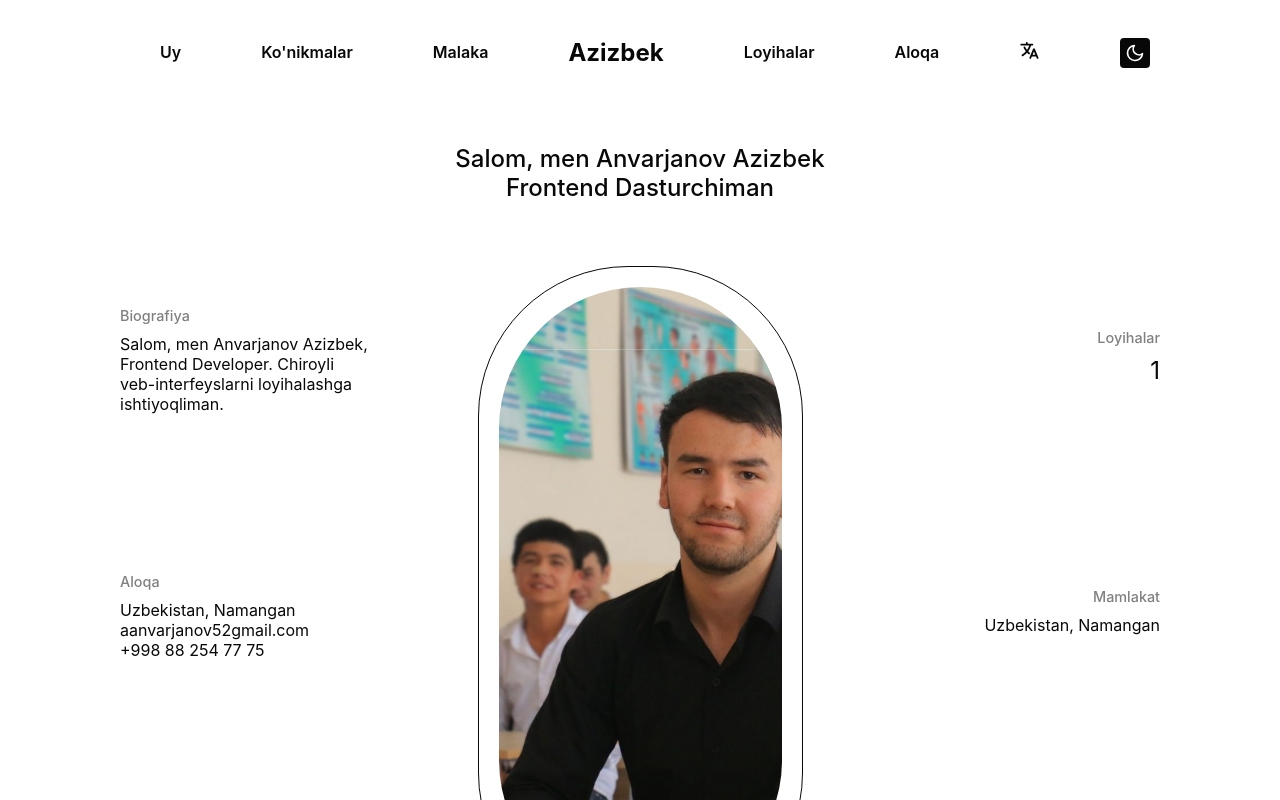
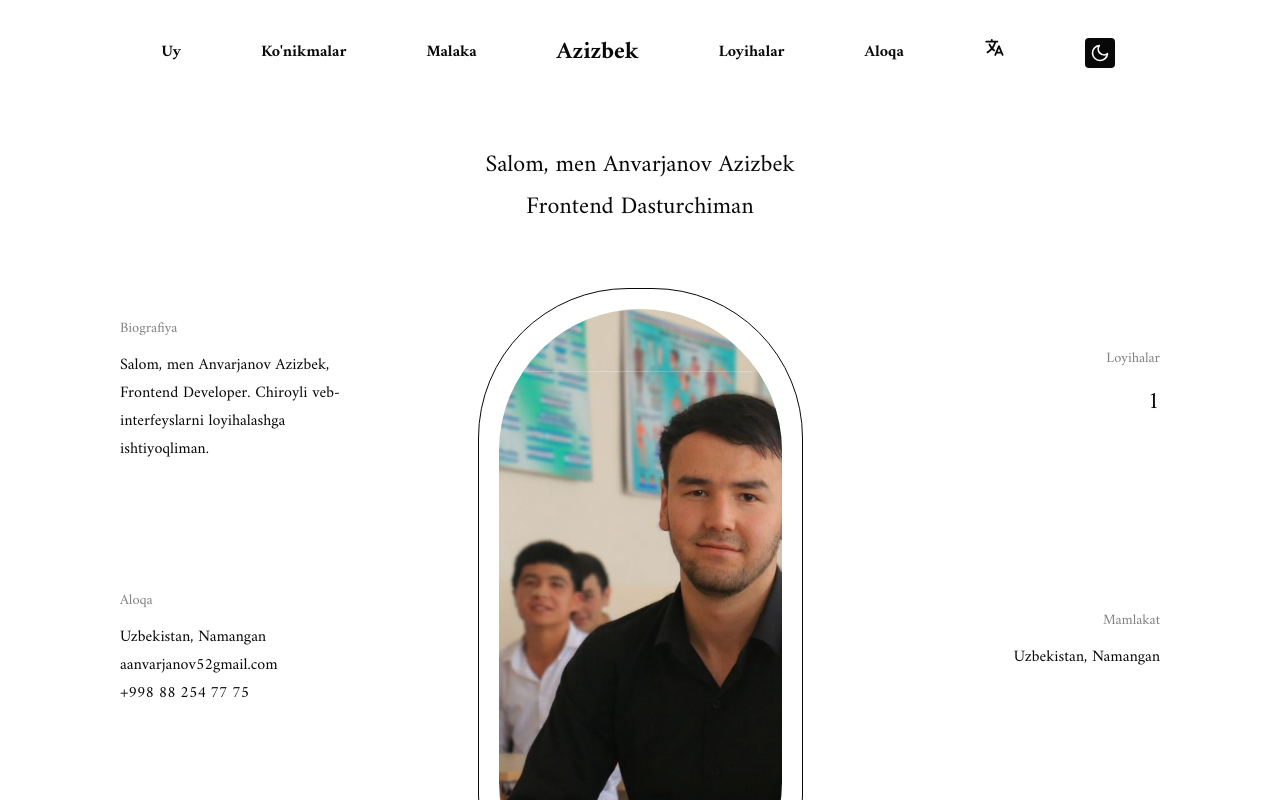
Before and after one commit to azizbeAnvarjanov/Portfolio, a React (Create React App) app: page / in a window 1280 px wide. Shown: the top 800 px of the page. Built offline with nearby package versions, Linux system fonts and the light colour scheme.

Commit message:
change font family

```diff
--- a/src/index.css
+++ b/src/index.css
@@ -1,8 +1,10 @@
+@import url('https://fonts.googleapis.com/css2?family=Amiri:ital,wght@0,400;0,700;1,700&display=swap');
 body {
   margin: 0;
-  font-family: -apple-system, BlinkMacSystemFont, 'Segoe UI', 'Roboto', 'Oxygen',
+  /* font-family: -apple-system, BlinkMacSystemFont, 'Segoe UI', 'Roboto', 'Oxygen',
     'Ubuntu', 'Cantarell', 'Fira Sans', 'Droid Sans', 'Helvetica Neue',
-    sans-serif;
+    sans-serif; */
+  font-family: 'Amiri', sans-serif;
   -webkit-font-smoothing: antialiased;
   -moz-osx-font-smoothing: grayscale;
   overflow-x: hidden;
```
